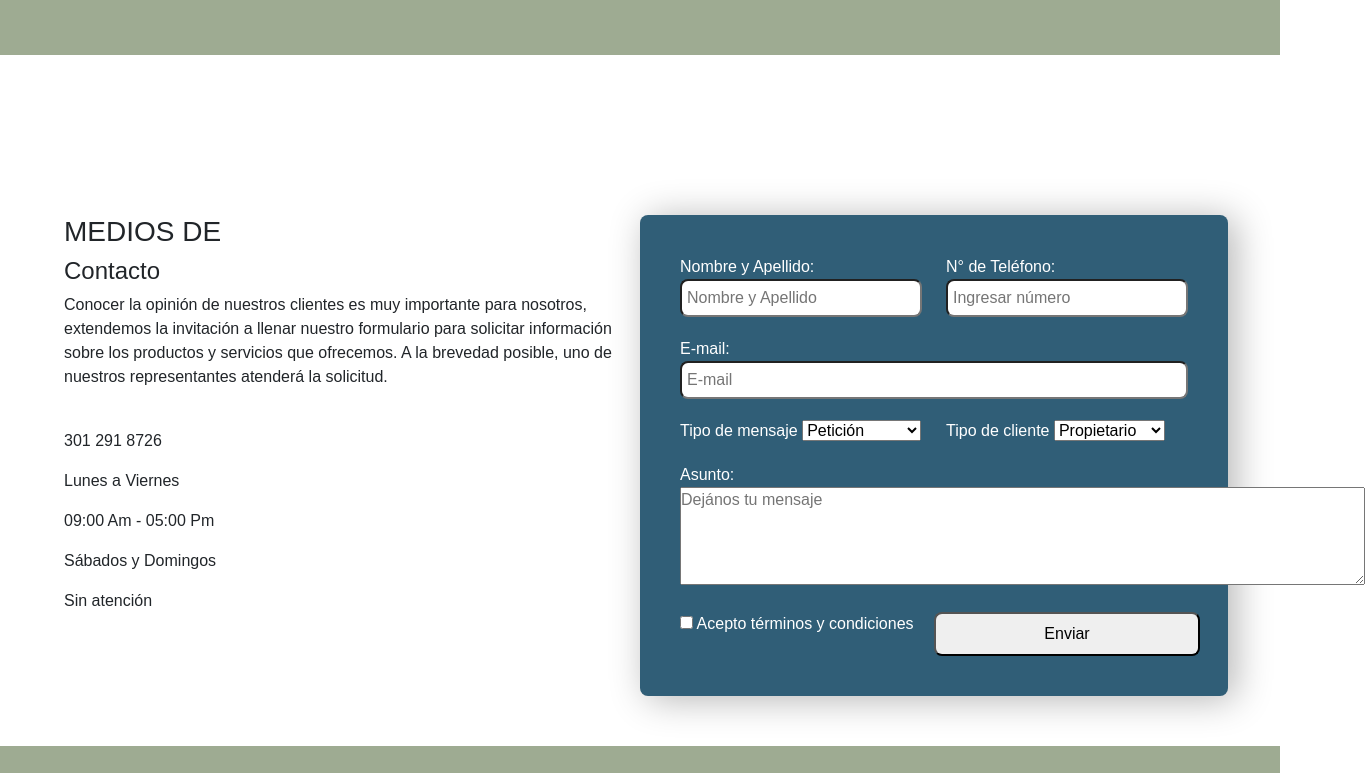
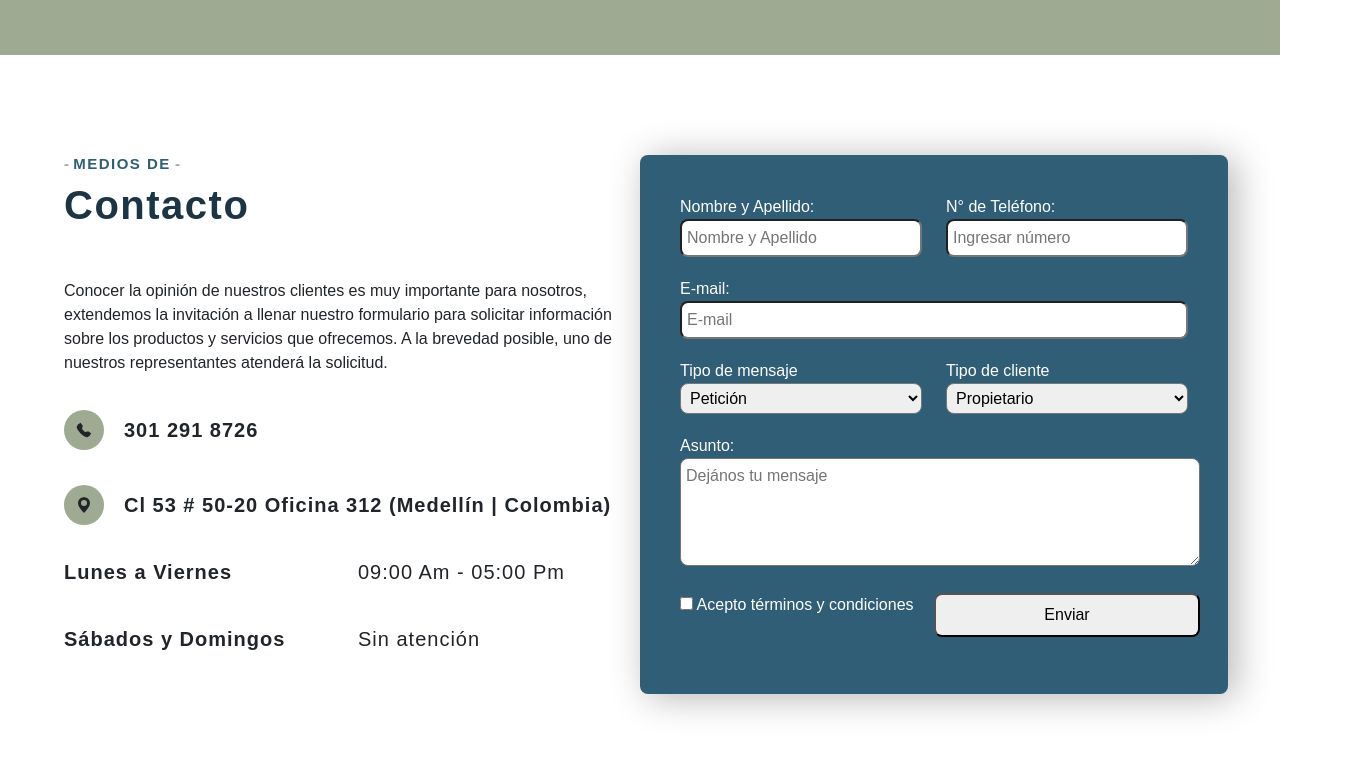
Before and after one commit to ufowebco/proyecto1, a plain HTML site: page pages/contacto.html in a window 1280 px wide. Shown: the part 260-1033 px from the top of the page, 1365 px wide, since content can reach past the window. Drawn offline with nearby package versions, Linux system fonts and the light colour scheme.

Commit message:
MARZO 30 - 3
Pagina contacto en boostrap

```diff
--- a/css/estilos.css
+++ b/css/estilos.css
@@ -864,11 +864,97 @@ footer{
 
 /*-- PAGINA CONTACTO -- INICIO --*/
 
+.contenedor-formulario{
+    padding: 20px 5% 130px 5%;
+}
+
     /*CAJA CONTACTO*/
 
-.contenedor-formulario{
-    padding: 80px 5% 50px 5%;
+.caja-contacto .t1{
+    color: #9EAB92;
+    font-size: 15px;
+    font-weight: bold;
 }
+
+.t1 span{
+    color: #305e77;
+    letter-spacing: 1.5px;
+}
+
+.caja-contacto .t2{
+    color: #1B3544;
+    font-size: 40px;
+    font-weight: bold;
+    letter-spacing: 1.5px;
+    margin: 0px 0px 50px 0px;
+}
+
+.caja-contacto .medios-texto{
+    font-size: 16px;
+}
+
+.medios-telefono{
+    display: flex;
+    flex-direction: column;
+    margin-bottom: 35px;
+    margin-top: 35px;
+    text-align: center;
+}
+
+.medios-telefono .bi-telephone-fill{
+    background-color: #9EAB92;
+    padding: 12px;
+    border-radius: 25px;
+}
+
+.medios-telefono .bi-geo-alt-fill{
+    background-color: #9EAB92;
+    padding: 12px;
+    border-radius: 25px;
+}
+
+.medios-telefono p{
+    margin: 15px 0 15px 0;
+    font-size: 20px;
+    font-weight: bold;
+    letter-spacing: 1px;
+}
+
+.horarios-semana{
+    margin-bottom: 35px;
+}
+
+.horarios-semana h4{
+    text-align: center;
+    font-size: 20px;
+    font-weight: bold;
+    letter-spacing: 1px;
+}
+
+.horarios-semana h5{
+    text-align: center;
+    font-size: 20px;
+    letter-spacing: 1px;
+}
+
+.horarios-fines{
+    margin-bottom: 35px;
+}
+
+.horarios-fines h4{
+    text-align: center;
+    font-size: 20px;
+    font-weight: bold;
+    letter-spacing: 1px;
+}
+
+.horarios-fines h5{
+    text-align: center;
+    font-size: 20px;
+    letter-spacing: 1px;
+}
+
+    /*CAJA FORMULARIO*/
 
 .caja-formulario{
     background-color: #305e77;
@@ -912,7 +998,7 @@ footer{
     margin-bottom: 20px;
 }
 
-.tipomensaje-form input{
+.tipomensaje-form select{
     width: 100%;
     border-radius: 8px;
     padding: 5px;
@@ -922,7 +1008,7 @@ footer{
     margin-bottom: 20px;
 }
 
-.tipocliente-form input{
+.tipocliente-form select{
     width: 100%;
     border-radius: 8px;
     padding: 5px;
@@ -932,9 +1018,11 @@ footer{
     margin-bottom: 20px;
 }
 
-.asunto-form input{
+.asunto-form textarea{
     border-radius: 8px;
     padding: 5px;
+    box-sizing: content-box;
+    width: 100%;
 }
 
 .terminos-form{
@@ -944,6 +1032,11 @@ footer{
 .enviar-form{
     border-radius: 8px;
     padding: 5px;
+}
+
+.enviar-form:hover{
+    background-color: #9EAB92;
+    color: #fff;
 }
 
 /*-- PAGINA CONTACTO -- FINAL --*/
@@ -1103,6 +1196,39 @@ footer{
     .pagina-servicios img{
         width: 250px;
     }
+
+    /*CONTACTO*/
+
+    .medios-telefono{
+        display: flex;
+        flex-direction: row;
+        margin-bottom: 35px;
+        margin-top: 35px;
+    }
+
+    .medios-telefono p{
+        margin: 0 0 0 20px;
+        font-size: 20px;
+        font-weight: bold;
+        letter-spacing: 1px;
+        text-align: start;
+    }
+
+    .horarios-semana h4{
+        text-align: start;
+    }
+
+    .horarios-semana h5{
+        text-align: start;
+    }
+
+    .horarios-fines h4{
+        text-align: start;
+    }
+
+    .horarios-fines h5{
+        text-align: start;
+    }
 }
 
 @media(min-width:1024px){
@@ -1148,4 +1274,4 @@ footer{
     }
 }
 
-/* -- FIN -- MEDIA QUERY -- */
+/* -- FIN -- MEDIA QUERY --
--- a/pages/contacto.html
+++ b/pages/contacto.html
@@ -60,21 +60,29 @@
         <section class="contenedor-formulario container-fluid">
             <div class="row">
                 <!-- CAJA CONTACTO -->
-                <div class="col-sm-12 col-md-12 col-lg-6">
-                    <h3>MEDIOS DE</h3>
-                    <h4>Contacto</h4>
+                <div class="caja-contacto col-sm-12 col-md-12 col-lg-6">
+                    <h3 class="t1">- <span>MEDIOS DE</span> -</h3>
+                    <h4 class="t2">Contacto</h4>
                     <p class="medios-texto">Conocer la opinión de nuestros clientes es muy importante para nosotros, extendemos la invitación a llenar nuestro formulario para solicitar información sobre los productos y servicios que ofrecemos. A la brevedad posible, uno de nuestros representantes atenderá la solicitud.</p>
-                    <div class="medios-telefono">
-                        <img src="" alt="">
+                    <div class="medios-telefono align-items-center">
+                        <svg xmlns="http://www.w3.org/2000/svg" width="40" height="40" fill="currentColor" class="bi bi-telephone-fill" viewBox="0 0 16 16">
+                            <path fill-rule="evenodd" d="M1.885.511a1.745 1.745 0 0 1 2.61.163L6.29 2.98c.329.423.445.974.315 1.494l-.547 2.19a.678.678 0 0 0 .178.643l2.457 2.457a.678.678 0 0 0 .644.178l2.189-.547a1.745 1.745 0 0 1 1.494.315l2.306 1.794c.829.645.905 1.87.163 2.611l-1.034 1.034c-.74.74-1.846 1.065-2.877.702a18.634 18.634 0 0 1-7.01-4.42 18.634 18.634 0 0 1-4.42-7.009c-.362-1.03-.037-2.137.703-2.877L1.885.511z"/>
+                        </svg>
                         <p>301 291 8726</p>
                     </div>
-                    <div class="horarios-semana">
-                        <p>Lunes a Viernes</p>
-                        <p>09:00 Am - 05:00 Pm</p>
+                    <div class="medios-telefono align-items-center">
+                        <svg xmlns="http://www.w3.org/2000/svg" width="40" height="40" fill="currentColor" class="bi bi-geo-alt-fill" viewBox="0 0 16 16">
+                            <path d="M8 16s6-5.686 6-10A6 6 0 0 0 2 6c0 4.314 6 10 6 10zm0-7a3 3 0 1 1 0-6 3 3 0 0 1 0 6z"/>
+                        </svg>
+                        <p>Cl 53 # 50-20 Oficina 312 (Medellín | Colombia)</p>
                     </div>
-                    <div class="horarios-fines">
-                        <p>Sábados y Domingos</p>
-                        <p>Sin atención</p>
+                    <div class="horarios-semana row">
+                        <h4 class="col-sm-12 col-md-6 col-lg-6">Lunes a Viernes</h4>
+                        <h5 class="col-sm-12 col-md-6 col-lg-6">09:00 Am - 05:00 Pm</h5>
+                    </div>
+                    <div class="horarios-fines row">
+                        <h4 class="col-sm-12 col-md-6 col-lg-6">Sábados y Domingos</h4>
+                        <h5 class="col-sm-12 col-md-6 col-lg-6">Sin atención</h5>
                     </div>
                 </div>
                 <!-- FORMULARIO DE CONTACTO -->
@@ -108,16 +116,19 @@
                             </select>
                         </label>
                         <label class="asunto-form col-12">Asunto:
-                            <textarea name="mensaje" cols="72%" rows="4" placeholder="Dejános tu mensaje" required></textarea>
+                            <textarea class="col-12" rows="4" name="mensaje" placeholder="Dejános tu mensaje" required></textarea>
                         </label>
-                        <label class="terminos-form col-sm-12 col-md-6 col-lg-6">
-                            <input type="checkbox" name="acepto" value="si" required>
+                        <label class="terminos-form col-sm-12 col-md-6 col-lg-6 align-items-center justify-content-center">
+                            <input class="" type="checkbox" name="acepto" value="si" required>
                             Acepto términos y condiciones
                         </label>
                         <input class="enviar-form col-sm-12 col-md-6 col-lg-6" type="submit" value="Enviar">
                     </form>
                 </div>
             </div>
+        </section>
+        <section class="mapa-google">
+            <iframe class="col-12" src="https://www.google.com/maps/embed?pb=!1m18!1m12!1m3!1d63464.95220957373!2d-75.66914296875002!3d6.1896486000000035!2m3!1f0!2f0!3f0!3m2!1i1024!2i768!4f13.1!3m3!1m2!1s0x8e4683a0cfbebe8f%3A0x299ab5d7a3f4bc31!2sMadrigal%20PH%20SAS!5e0!3m2!1ses-419!2sco!4v1680225420920!5m2!1ses-419!2sco" width="1900" height="450" style="border:0;" allowfullscreen="" loading="lazy" referrerpolicy="no-referrer-when-downgrade"></iframe>
         </section>
     </main>
     <!-- FOOTER -->
```
